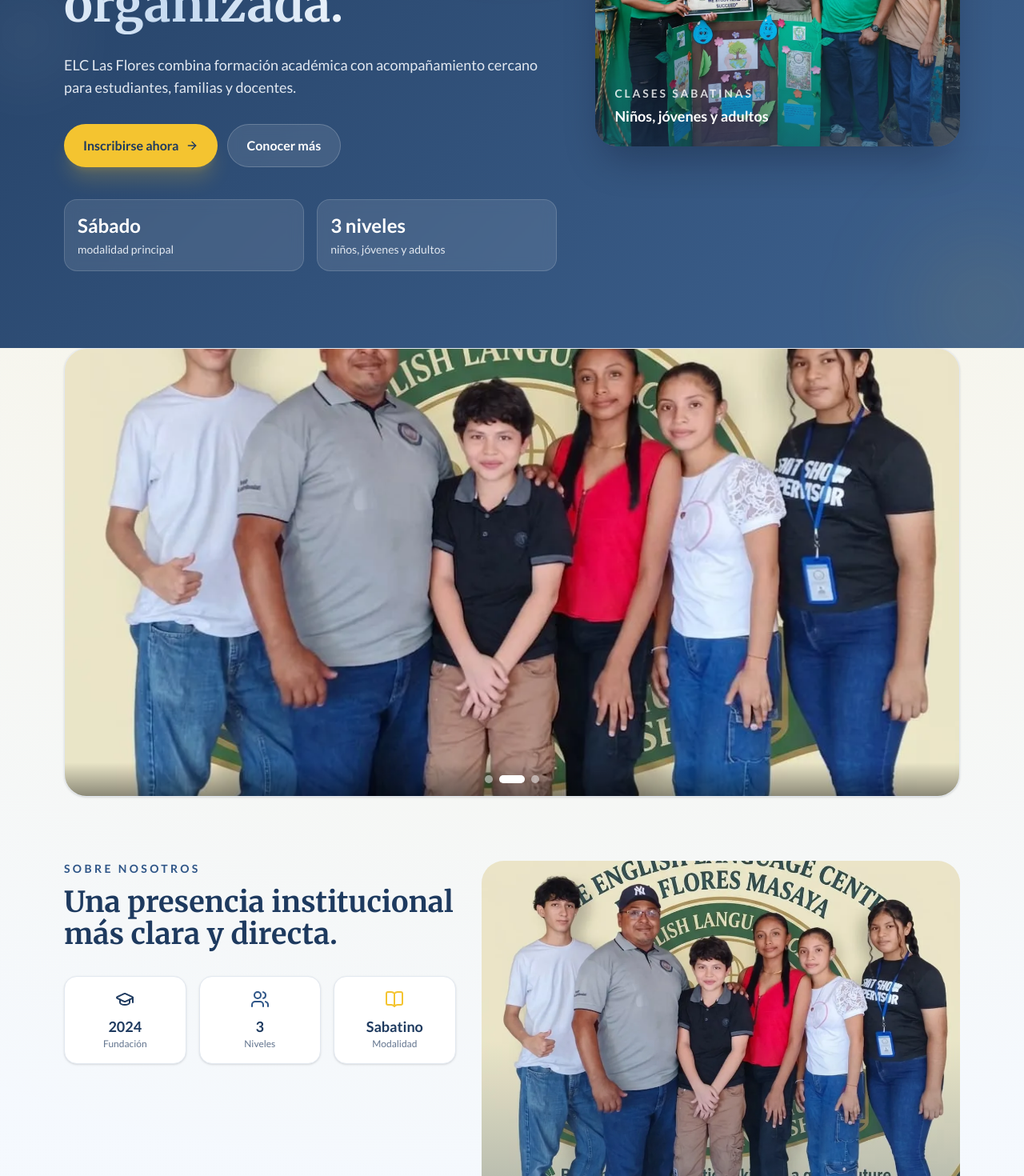
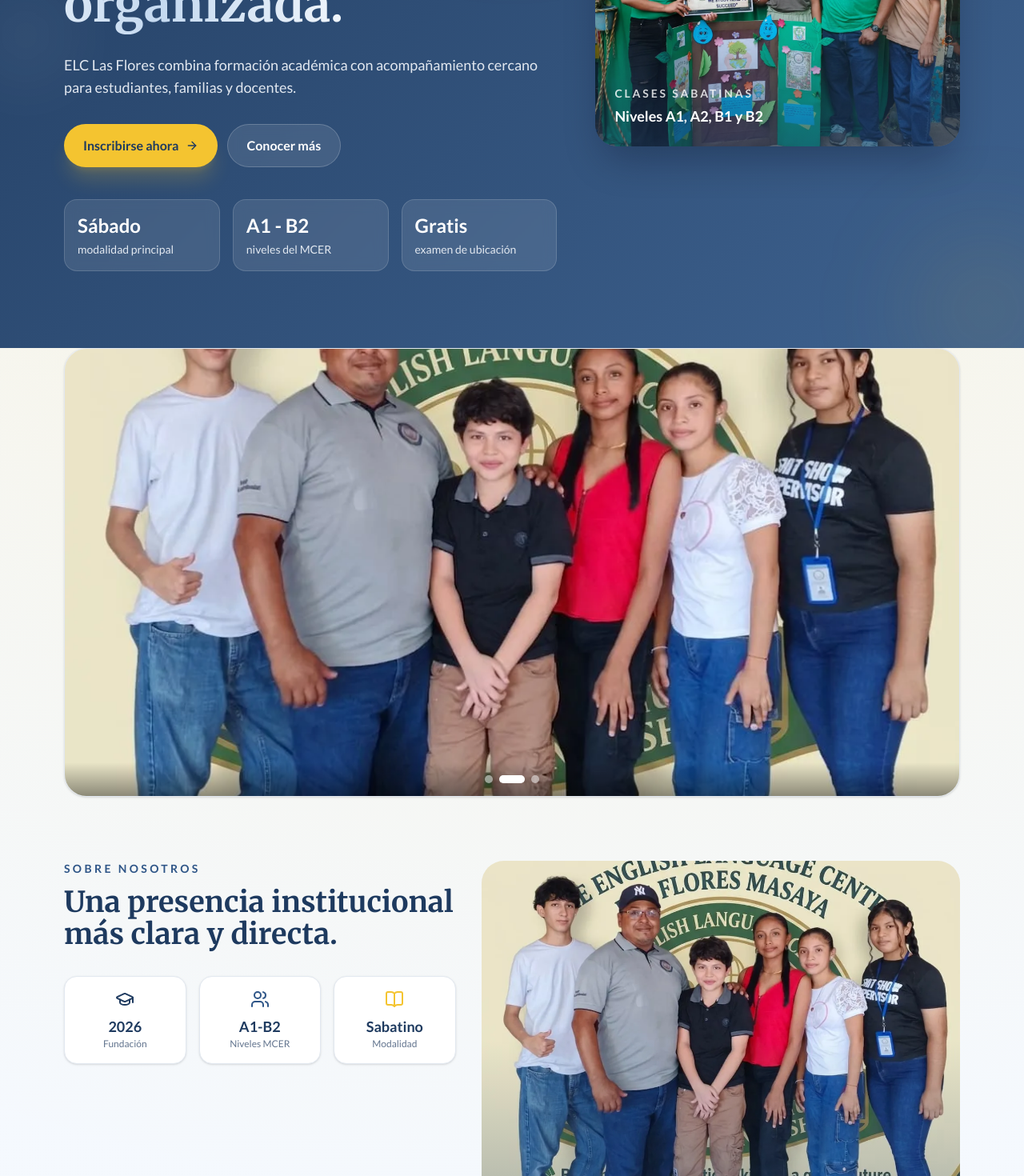
Before and after one commit to Kevin8775/ELC-Las-Flores, a Next.js app: page / in a window 1280 px wide. Shown: the part 500-1970 px from the top of the page at 80% size. Built offline with nearby package versions, Linux system fonts and the light colour scheme; no server answers.

Commit message:
feat: update content - fundación 2026, niveles MCER, examen gratis, pagos en instalaciones

```diff
--- a/src/app/layout.tsx
+++ b/src/app/layout.tsx
@@ -98,7 +98,7 @@ export default function RootLayout({
                 "https://vm.tiktok.com/ZS9jmxdV4nxRF-KNxhM/",
               ],
               teaches: "Inglés",
-              foundingDate: "2024",
+              foundingDate: "2026",
             }),
           }}
         />
--- a/src/components/landing/AboutSection.tsx
+++ b/src/components/landing/AboutSection.tsx
@@ -2,8 +2,8 @@ import Image from "next/image";
 import { BookOpen, GraduationCap, Users } from "lucide-react";
 
 const stats = [
-  { icon: GraduationCap, value: "2024", label: "Fundación", color: "text-primary" },
-  { icon: Users, value: "3", label: "Niveles", color: "text-primary-light" },
+  { icon: GraduationCap, value: "2026", label: "Fundación", color: "text-primary" },
+  { icon: Users, value: "A1-B2", label: "Niveles MCER", color: "text-primary-light" },
   { icon: BookOpen, value: "Sabatino", label: "Modalidad", color: "text-accent" },
 ];
 
--- a/src/components/landing/FaqSection.tsx
+++ b/src/components/landing/FaqSection.tsx
@@ -14,11 +14,15 @@ const faqs = [
   },
   {
     pregunta: "¿Qué niveles de inglés ofrecen?",
-    respuesta: "Ofrecemos 3 niveles principales: niños, jóvenes y adultos. Cada nivel está adaptado a las necesidades y ritmo de aprendizaje de cada grupo etario.",
+    respuesta: "Manejamos los niveles A1, A2, B1 y B2 del Marco Común Europeo (MCER), organizados por grupos según la edad y nivel del estudiante.",
+  },
+  {
+    pregunta: "¿Ofrecen examen de ubicación?",
+    respuesta: "Sí, ofrecemos un examen de ubicación completamente gratis y presencial. Con él evaluamos tu nivel actual de inglés para colocarte en el grupo adecuado.",
   },
   {
     pregunta: "¿Cómo puedo realizar el pago de matrícula o mensualidad?",
-    respuesta: "Puedes realizar tus pagos en nuestras instalaciones o a través de transferencia bancaria. Puedes dar seguimiento a tus pagos a través de WhatsApp.",
+    respuesta: "Los pagos se realizan únicamente en nuestras instalaciones en Las Flores, Masaya. Puedes consultar tus recibos y dar seguimiento a través de WhatsApp.",
   },
   {
     pregunta: "¿Dónde están ubicados?",
--- a/src/components/landing/FeaturesSection.tsx
+++ b/src/components/landing/FeaturesSection.tsx
@@ -3,7 +3,7 @@ import { Globe2, ShieldCheck, Users2 } from "lucide-react";
 const features = [
   { icon: Users2, title: "Acompañamiento humano", text: "Seguimiento cercano para estudiantes y tutores en cada etapa del aprendizaje." },
   { icon: Globe2, title: "Inglés práctico", text: "Enfoque real en conversación, comprensión y uso del idioma en contextos cotidianos." },
-  { icon: ShieldCheck, title: "Gestión clara", text: "Organización de matrículas, pagos, reportes y comunicación institucional." },
+  { icon: ShieldCheck, title: "Examen de ubicación", text: "Evaluamos tu nivel de inglés sin costo para colocarte en el grupo adecuado." },
 ];
 
 export function FeaturesSection() {
--- a/src/components/landing/HeroSection.tsx
+++ b/src/components/landing/HeroSection.tsx
@@ -6,7 +6,8 @@ const WHATSAPP_URL = `https://wa.me/${WHATSAPP_NUMBER}?text=${encodeURIComponent
 
 const stats = [
   { value: "Sábado", label: "modalidad principal" },
-  { value: "3 niveles", label: "niños, jóvenes y adultos" },
+  { value: "A1 - B2", label: "niveles del MCER" },
+  { value: "Gratis", label: "examen de ubicación" },
 ];
 
 export function HeroSection() {
@@ -56,7 +57,7 @@ export function HeroSection() {
               Conocer más
             </a>
           </div>
-          <div className="mt-10 grid gap-4 sm:grid-cols-2" data-aos="fade-up" data-aos-delay="400">
+          <div className="mt-10 grid gap-4 sm:grid-cols-3" data-aos="fade-up" data-aos-delay="400">
             {stats.map((item) => (
               <div key={item.label} className="rounded-2xl border border-white/15 bg-white/10 p-4 backdrop-blur">
                 <p className="text-2xl font-black text-white">{item.value}</p>
@@ -84,7 +85,7 @@ export function HeroSection() {
           <div className="absolute inset-0 bg-gradient-to-t from-primary/60 via-transparent to-transparent" />
           <div className="absolute bottom-0 left-0 right-0 p-6">
             <p className="text-sm font-semibold uppercase tracking-[0.2em] text-white/80">Clases sabatinas</p>
-            <p className="mt-1 text-lg font-bold text-white">Niños, jóvenes y adultos</p>
+            <p className="mt-1 text-lg font-bold text-white">Niveles A1, A2, B1 y B2</p>
           </div>
         </div>
       </div>
```
